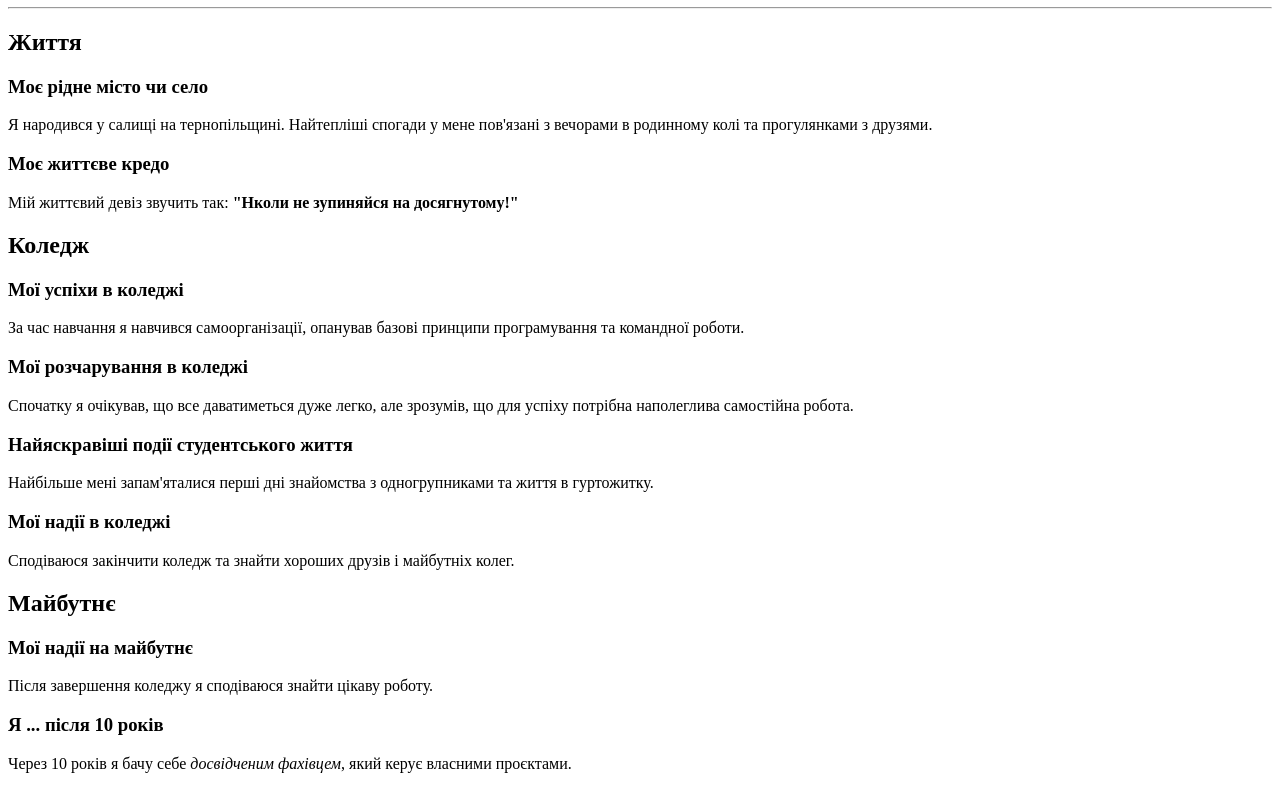
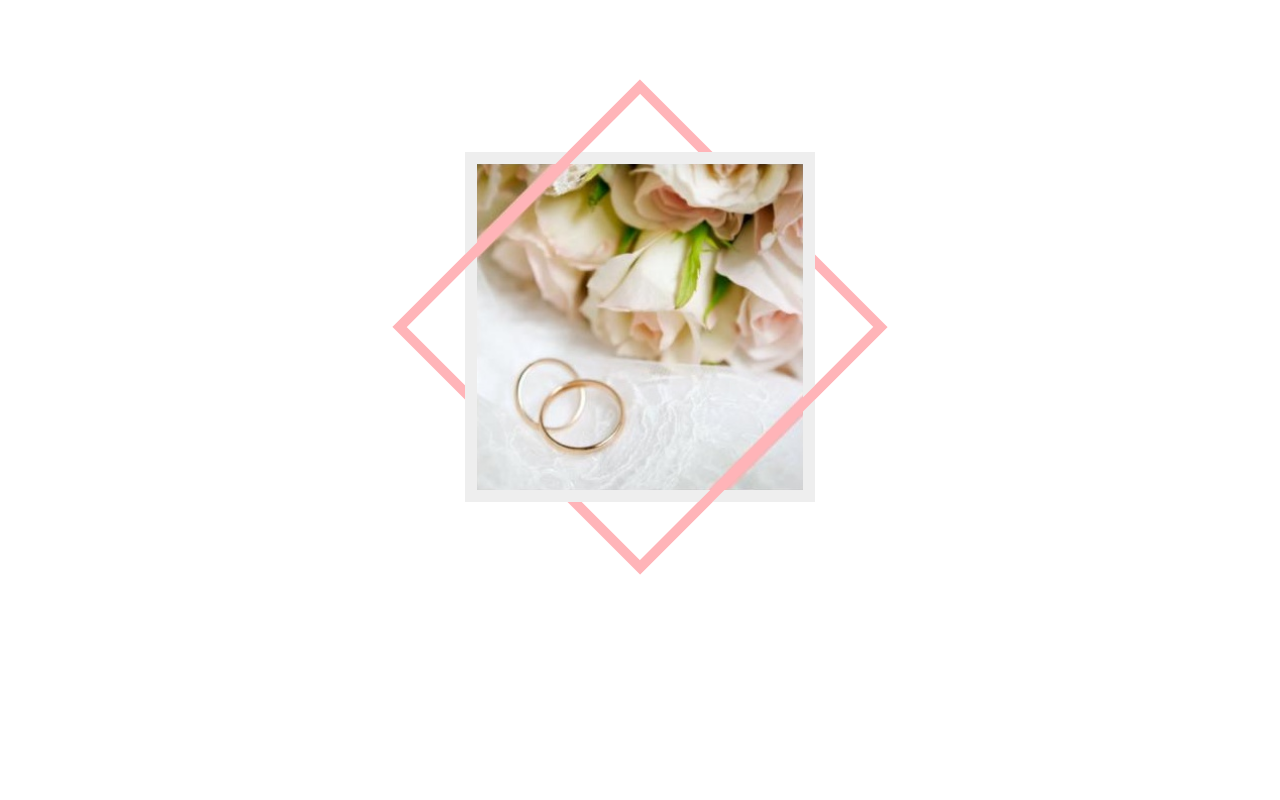
Before and after one commit to arsenpomozibida-hue/HTML-CSS-Labs, a plain HTML site: page index.html in a window 1280 px wide. Shown: the part 73-873 px from the top of the page. After the commit the page ends 800 px from the top, so only its background shows below. Drawn offline with Linux system fonts and the light colour scheme.

Commit message:
Add files via upload

```diff
--- a/index.html
+++ b/index.html
@@ -3,43 +3,14 @@
 <head>
     <meta charset="UTF-8">
     <meta name="viewport" content="width=device-width, initial-scale=1.0">
-    <title>Помазибіда Арсен</title>
+    <title>Лабораторна робота 5 — Завдання 1</title>
+    <link rel="stylesheet" href="style.css">
 </head>
 <body>
- <h1>Студент групи Кн-323 Помазибіда Арсен</h1>
- <hr>
-
-    <h2>Життя</h2>
-    <h3>Моє рідне місто чи село</h3>
-    <p title="Місце мого дитинства та найтепліших спогадів">Я народився у салищі на тернопільщині. Найтепліші спогади у мене пов'язані з вечорами в родинному колі та прогулянками з друзями.</p>
-
-    <h3>Моє життєве кредо</h3>
-    <p>Мій життєвий девіз звучить так: <b>"Нколи не зупиняйся на досягнутому!"</b></p>
-
-    <h2>Коледж</h2>
-    <h3>Мої успіхи в коледжі</h3>
-    <p>За час навчання я навчився самоорганізації, опанував базові принципи програмування та командної роботи.</p>
-
-    <h3>Мої розчарування в коледжі</h3>
-    <p>Спочатку я очікував, що все даватиметься дуже легко, але зрозумів, що для успіху потрібна наполеглива самостійна робота.</p>
-
-    <h3>Найяскравіші події студентського життя</h3>
-    <p>Найбільше мені запам'яталися перші дні знайомства з одногрупниками та життя в гуртожитку.</p>
-
-    <h3>Мої надії в коледжі</h3>
-    <p>Сподіваюся закінчити коледж та знайти хороших друзів і майбутніх колег.</p>
-
-    <h2>Майбутнє</h2>
-    <h3>Мої надії на майбутнє</h3>
-    <p>Після завершення коледжу я сподіваюся знайти цікаву роботу.</p>
-
-    <h3>Я ... після 10 років</h3>
-    <p>Через 10 років я бачу себе <em>досвідченим фахівцем</em>, який керує власними проєктами.</p>
-
-    <br>
-    <p><strong>Самовдосконалення:</strong> Зараз я активно працюю над вивченням предметів у коледжі.</p>
-
-    <p>Улюблена цитата навиворіт:</p>
-    <bdo dir="rtl">Сила — це гроші.</bdo>
+    <div class="picture">
+        <div class="frame"></div>
+        <img src="photo.jpg" alt="Квіти та обручки">
+        <div class="frame front"></div>
+    </div>
 </body>
 </html>
--- /dev/null
+++ b/style.css
@@ -0,0 +1,38 @@
+body {
+    margin: 0;
+    min-height: 100vh;
+    background: white;
+}
+.picture {
+    position: absolute;
+    top: 50%;
+    left: 50%;
+    width: min(65vw, 350px);
+    aspect-ratio: 1;
+    transform: translate(-50%, -50%);
+}
+.picture img {
+    position: absolute;
+    top: 50%;
+    left: 50%;
+    transform: translate(-50%, -50%);
+    width: 100%;
+    height: 100%;
+    box-sizing: border-box;
+    object-fit: cover;
+    border: 12px solid #eeeeee;
+    z-index: 2;
+}
+.frame {
+    position: absolute;
+    inset: 0;
+    box-sizing: border-box;
+    border: 10px solid #ffb4b8;
+    transform: rotate(45deg);
+    z-index: 1;
+}
+.frame.front {
+    border-top-color: transparent;
+    border-bottom-color: transparent;
+    z-index: 3;
+}
```
Also changed, not shown: photo.jpg (added).
